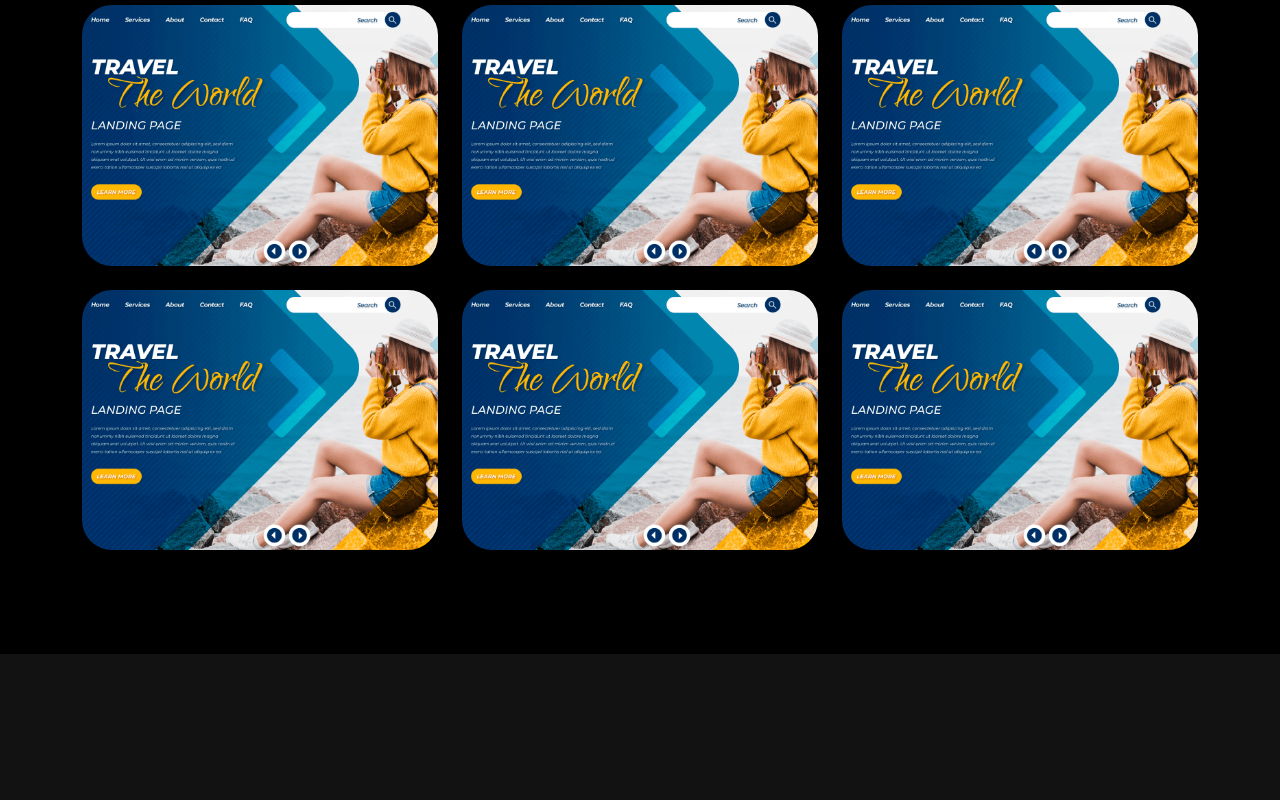
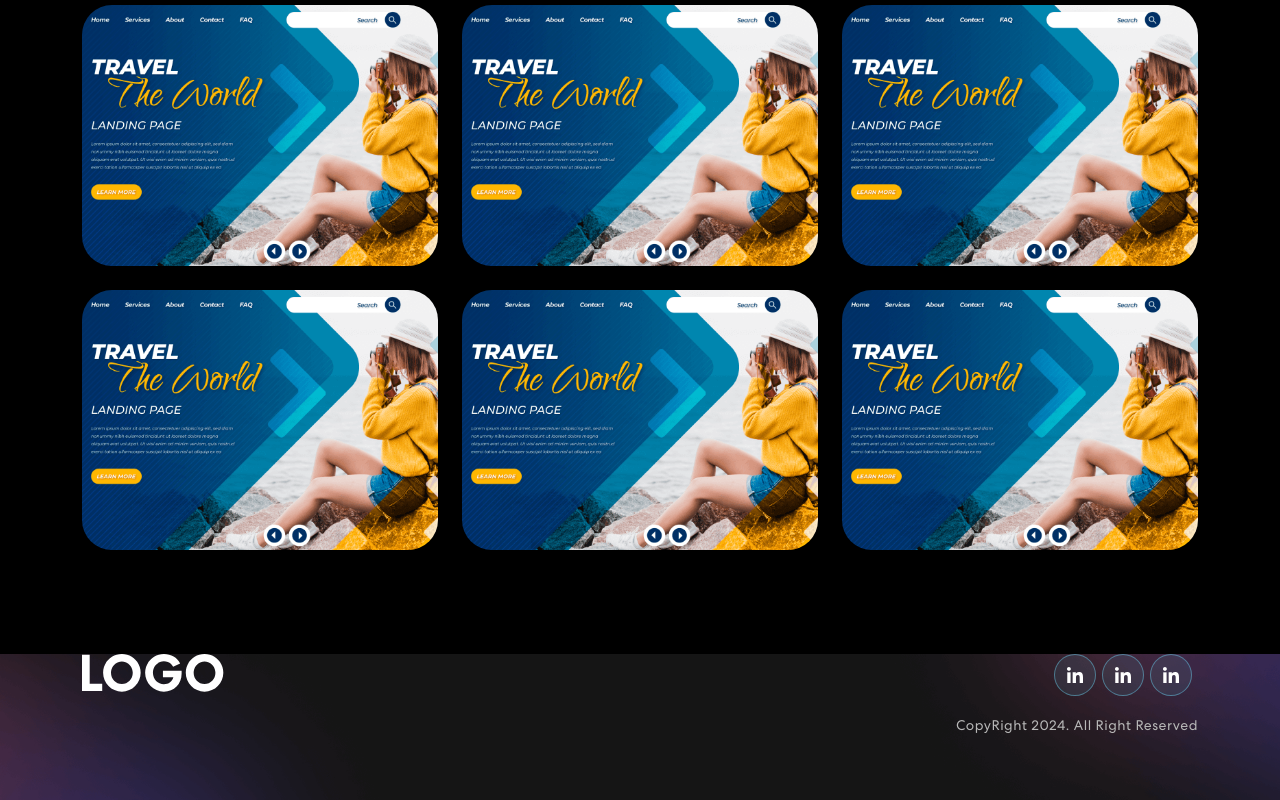
Before and after one commit to Wendyfff0616/My-Portfolio, a React (Create React App) app: page / in a window 1280 px wide. Shown: the part 1116-1916 px from the top of the page. Before the commit the page ends 1770 px from the top, so only its background shows below. Built offline with nearby package versions, Linux system fonts and the light colour scheme.

Commit message:
Footer finished

```diff
--- a/src/App.js
+++ b/src/App.js
@@ -6,7 +6,7 @@
 // import { Skills } from "./components/Skills";
 import { Projects } from "./components/Projects";
 // import { Contact } from "./components/Contact";
-// import { Footer } from "./components/Footer";
+import { Footer } from "./components/Footer";
 
 function App() {
   return (
@@ -16,7 +16,7 @@
       {/* {/* <Skills /> */}
       <Projects />
       {/* <Contact /> */}
-      {/* <Footer />  */}
+      <Footer />
     </div>
   );
 }
--- a/src/components/Footer.js
+++ b/src/components/Footer.js
@@ -0,0 +1,25 @@
+import { Container, Row, Col } from 'react-bootstrap';
+import logo from "../assets/img/logo.svg";
+import navIcon1 from '../assets/img/nav-icon1.svg';
+
+export const Footer = () => {
+    return (
+        <footer className="footer">
+            <Container>
+                <Row className="align-item-center">
+                    <Col sm={6}>
+                        <img src={logo} alt="logo"/>
+                    </Col>
+                    <Col sm={6} className='text-center text-sm-end'>
+                        <div className='social-icon'>
+                            <a href="#linkedin"><img src={navIcon1} alt="LinkedIn"/></a>
+                            <a href="#behance"><img src={navIcon1} alt="Behance"/></a>
+                            <a href="#email"><img src={navIcon1} alt="Email"/></a>
+                        </div>
+                        <p>CopyRight 2024. All Right Reserved </p>
+                    </Col>
+                </Row>
+            </Container>
+        </footer>
+    )
+}
--- a/src/components/NavBar.js
+++ b/src/components/NavBar.js
@@ -2,8 +2,6 @@
 import { Navbar as BootstrapNavbar, Container, Nav } from "react-bootstrap";
 import logo from '../assets/img/logo.svg';
 import navIcon1 from '../assets/img/nav-icon1.svg';
-import navIcon2 from '../assets/img/nav-icon2.svg';
-import navIcon3 from '../assets/img/nav-icon3.svg';
 
 
 export const Navbar = () => {
```
